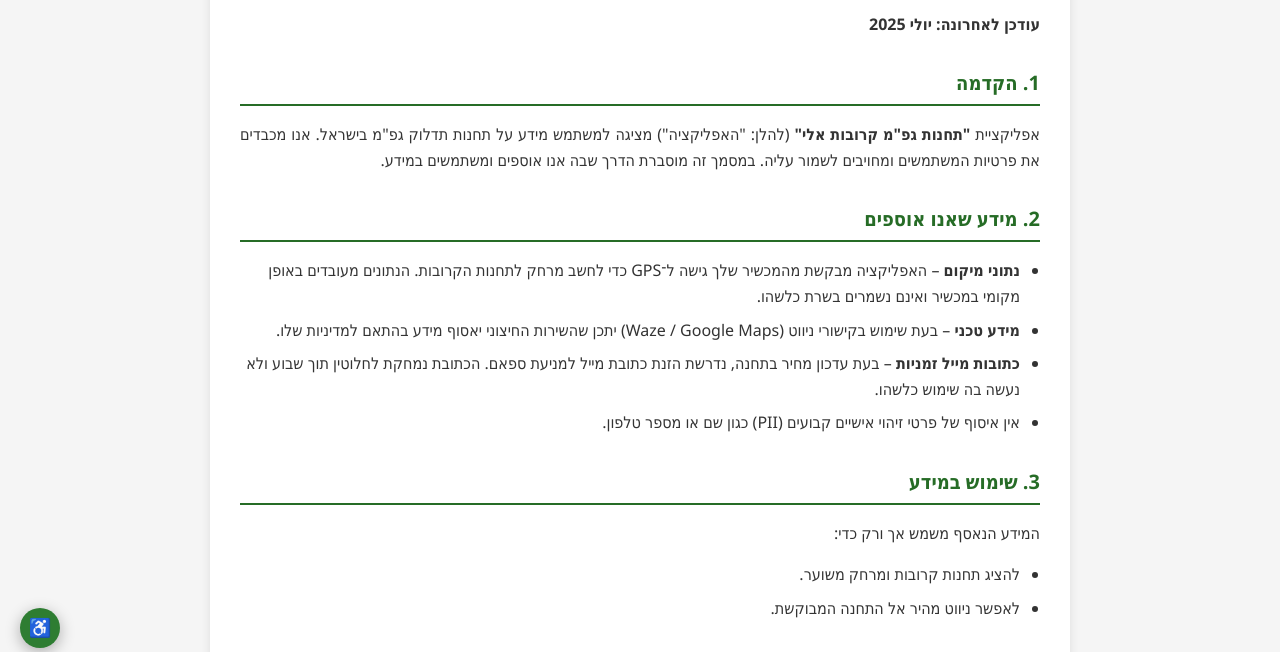
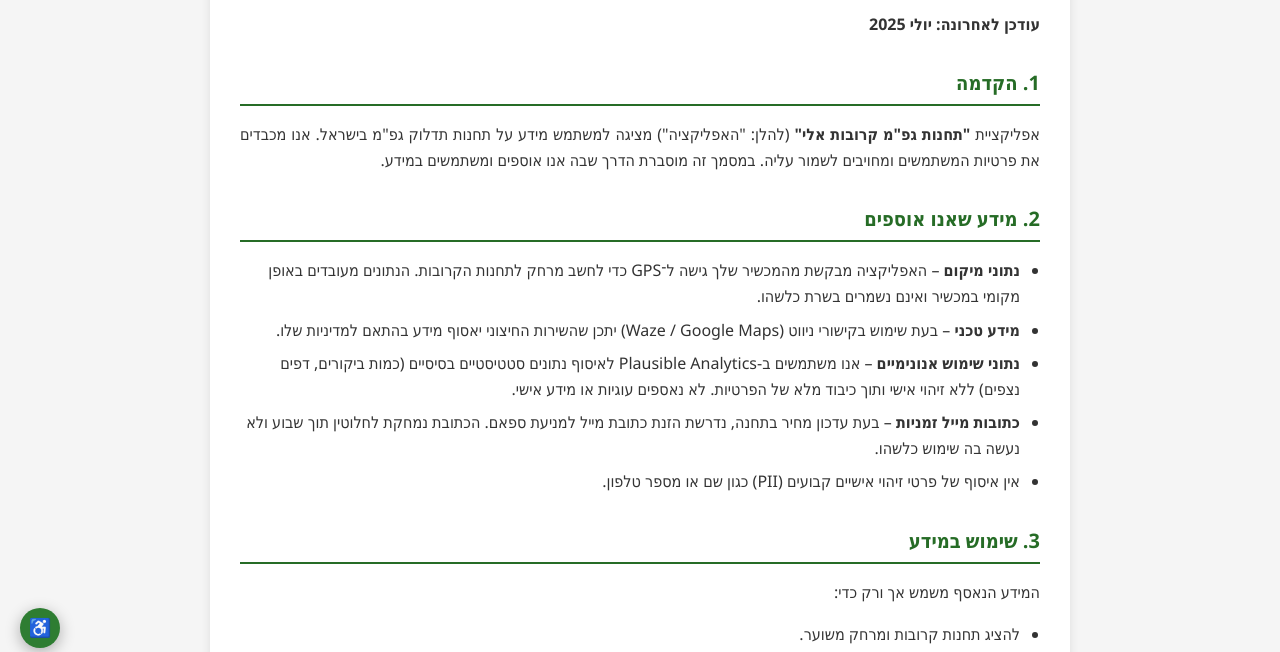
Before and after one commit to guzsbhtk/lpg-stations, a website: page privacy-policy.html in a window 1280 px wide. Shown: the part 132-784 px from the top of the page. Drawn offline with Linux system fonts and the light colour scheme.

Commit message:
מונה צפיות

```diff
--- a/privacy-policy.html
+++ b/privacy-policy.html
@@ -125,6 +125,7 @@
     <ul>
       <li><strong>נתוני מיקום</strong> – האפליקציה מבקשת מהמכשיר שלך גישה ל־GPS כדי לחשב מרחק לתחנות הקרובות. הנתונים מעובדים באופן מקומי במכשיר ואינם נשמרים בשרת כלשהו.</li>
       <li><strong>מידע טכני</strong> – בעת שימוש בקישורי ניווט (Waze / Google Maps) יתכן שהשירות החיצוני יאסוף מידע בהתאם למדיניות שלו.</li>
+      <li><strong>נתוני שימוש אנונימיים</strong> – אנו משתמשים ב-Plausible Analytics לאיסוף נתונים סטטיסטיים בסיסיים (כמות ביקורים, דפים נצפים) ללא זיהוי אישי ותוך כיבוד מלא של הפרטיות. לא נאספים עוגיות או מידע אישי.</li>
       <li><strong>כתובות מייל זמניות</strong> – בעת עדכון מחיר בתחנה, נדרשת הזנת כתובת מייל למניעת ספאם. הכתובת נמחקת לחלוטין תוך שבוע ולא נעשה בה שימוש כלשהו.</li>
       <li>אין איסוף של פרטי זיהוי אישיים קבועים (PII) כגון שם או מספר טלפון.</li>
     </ul>
```
Also changed, not shown: index.html (+3 -0 lines).
